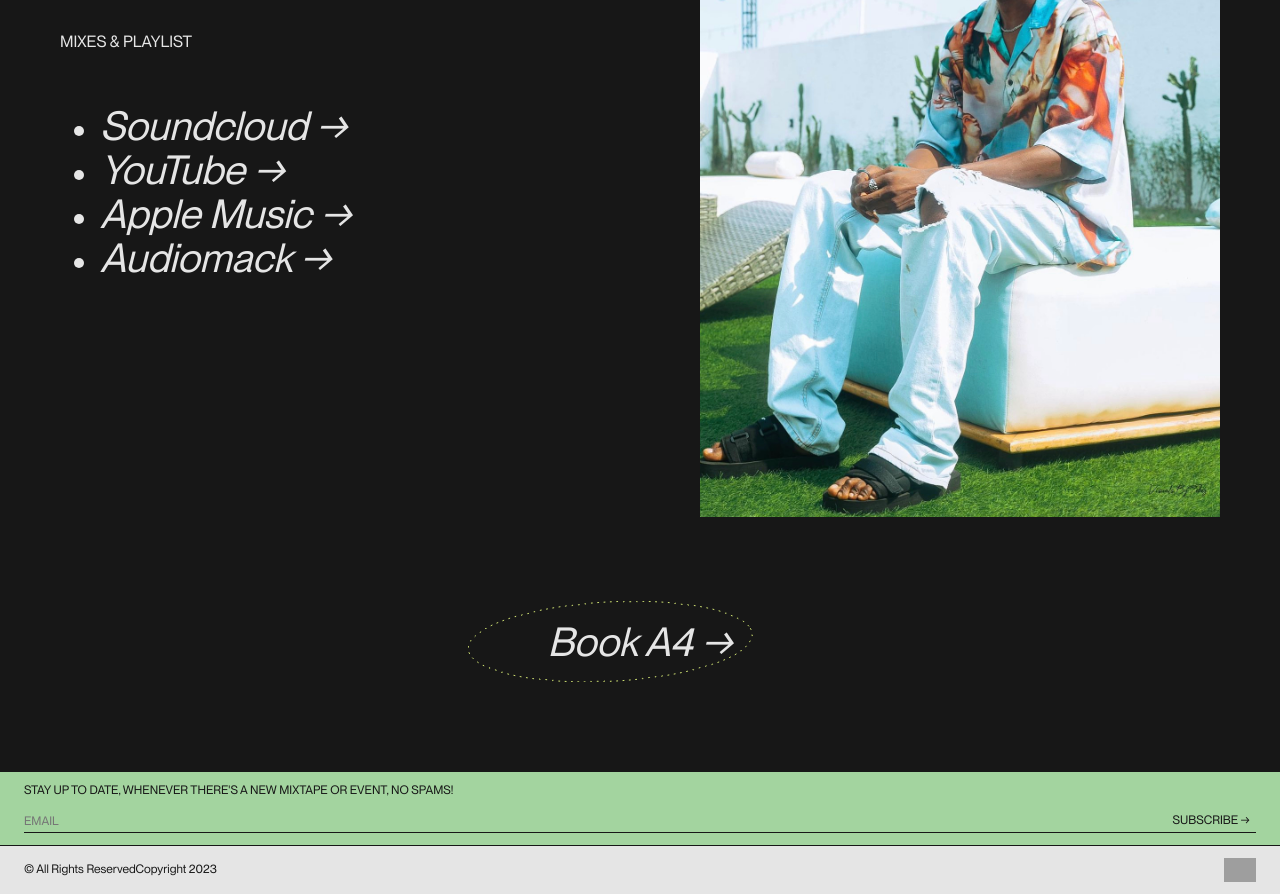
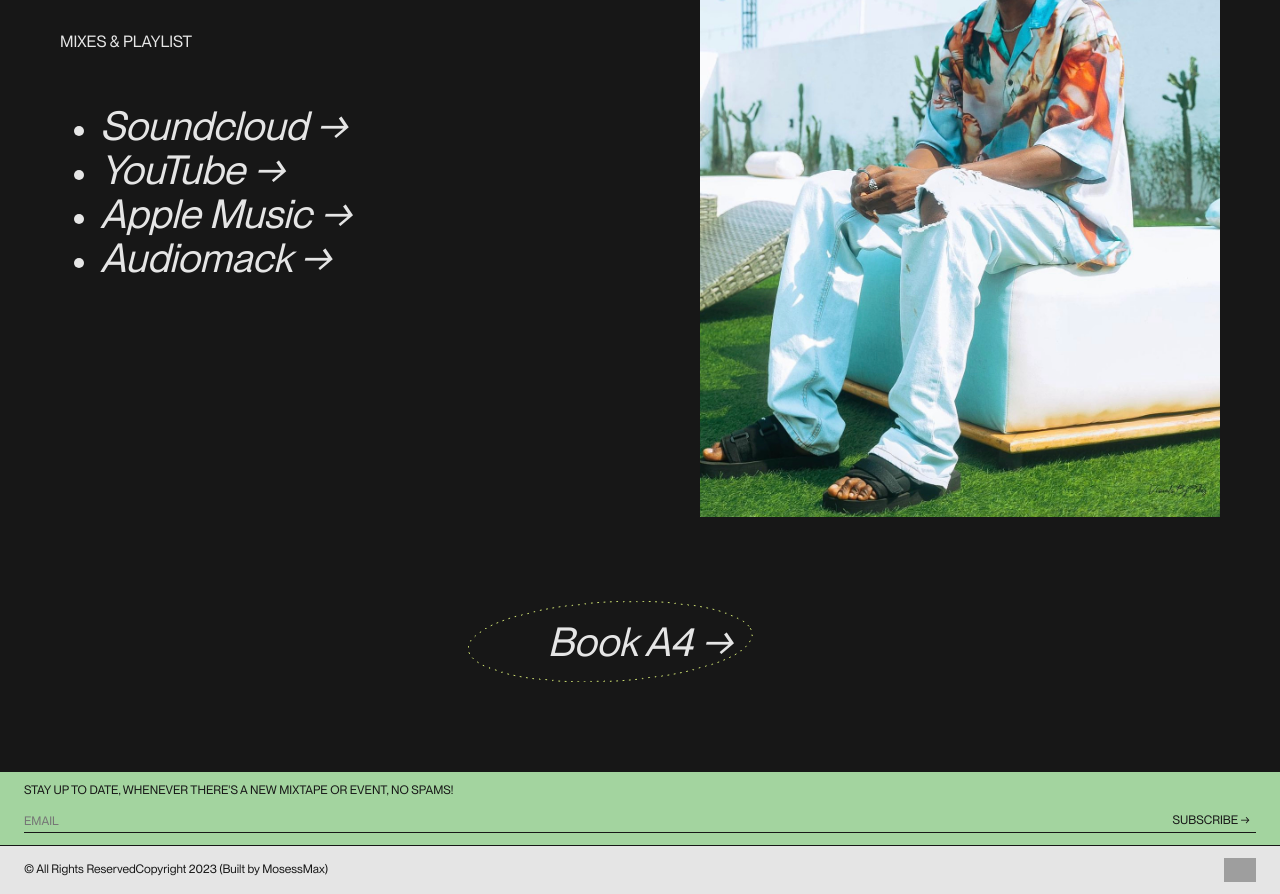
Before and after one commit to adebayo-moses/dja4, a website built with Vite: page src/index.html in a window 1280 px wide. Shown: the part 2133-3027 px from the top of the page. Built offline with nearby package versions, Linux system fonts and the light colour scheme; grey boxes are pictures that could not be loaded; files whose address does not match are found by name.

Commit message:
copyright fix

```diff
--- a/src/index.html
+++ b/src/index.html
@@ -256,7 +256,8 @@
 
                 <section class="attribution">
                     <div class="copy">
-                        &copy; All Rights ReservedCopyright 2023
+                        &copy; All Rights ReservedCopyright 2023 (Built by
+                        MosessMax)
                     </div>
                     <div class="logo">
                         <img
```
